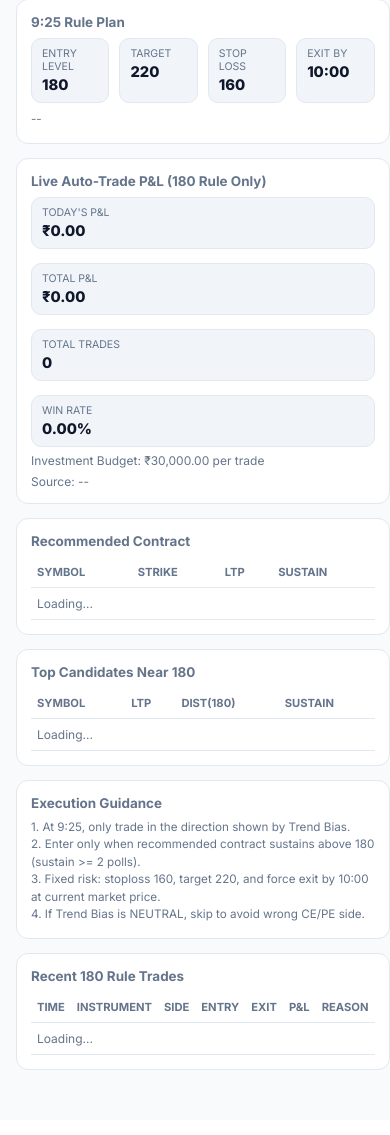
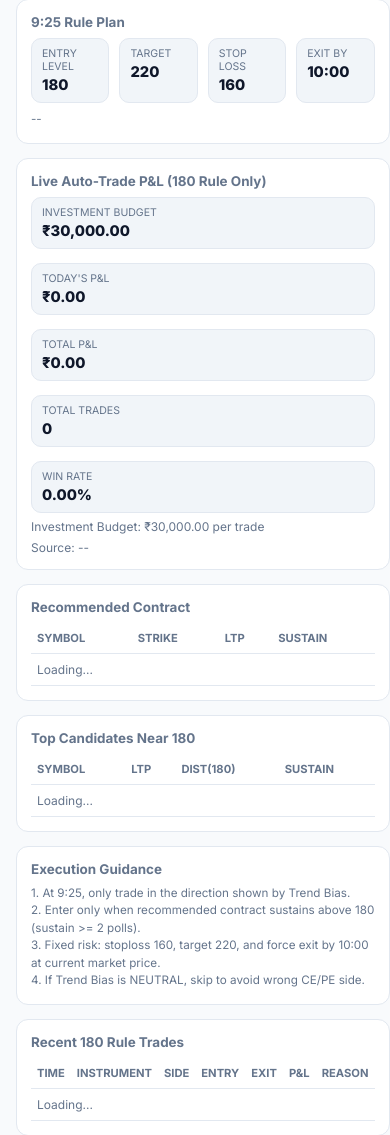
Before and after one commit to sivaramkakakrla/TradingBot_AngelOne, a Flask app: page /180-rule in a window 390 px wide. Shown: the part 540-1675 px from the top of the page. Before the commit the page ends 1610 px from the top, so only its background shows below. Run offline with Flask 3, Linux system fonts and the light colour scheme; data that the repository does not hold is empty.

Commit message:
Make 30k investment budget prominent on 180 and ORB pages

```diff
--- a/trading_bot/dashboard/templates/rule180.html
+++ b/trading_bot/dashboard/templates/rule180.html
@@ -110,11 +110,16 @@
             grid-template-columns: repeat(4, 1fr);
         }
 
+        .row.grid-5 {
+            grid-template-columns: repeat(5, 1fr);
+        }
+
         @media (max-width: 980px) {
 
             .row.grid-3,
             .row.grid-2,
-            .row.grid-4 {
+            .row.grid-4,
+            .row.grid-5 {
                 grid-template-columns: 1fr;
             }
 
@@ -342,7 +347,11 @@
 
         <div class="card">
             <div class="title">Live Auto-Trade P&L (180 Rule Only)</div>
-            <div class="row grid-4">
+            <div class="row grid-5">
+                <div class="pill">
+                    <div class="k">Investment Budget</div>
+                    <div class="v" id="pnlBudget">₹30,000.00</div>
+                </div>
                 <div class="pill">
                     <div class="k">Today's P&L</div>
                     <div class="v" id="pnlToday">₹0.00</div>
@@ -544,6 +553,7 @@
                 aEl.textContent = _fmtPnl(d.total_pnl || 0);
                 aEl.style.color = (Number(d.total_pnl || 0) >= 0) ? 'var(--green)' : 'var(--red)';
 
+                document.getElementById('pnlBudget').textContent = RS + Number(d.budget_per_trade || 0).toFixed(2);
                 document.getElementById('pnlTrades').textContent = String(d.total_trades || 0);
                 document.getElementById('pnlWinRate').textContent = Number(d.win_rate || 0).toFixed(2) + '%';
                 document.getElementById('budget180').textContent =
```
Also changed, not shown: trading_bot/dashboard/templates/orb_strategy.html (+12 -2 lines).
